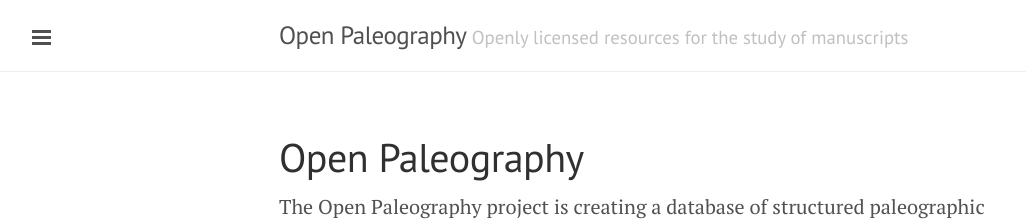
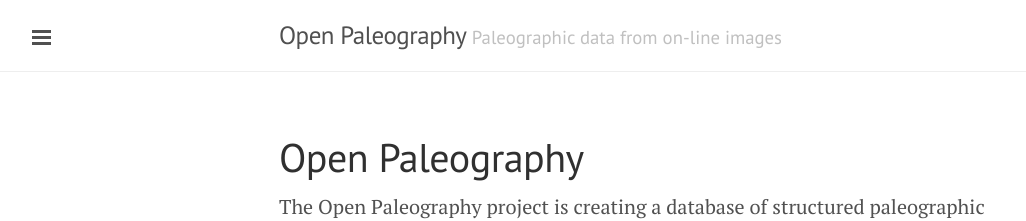
Before and after one commit to openpaleography/openpaleography.github.io, a Jekyll site: the page built from index.md, in a window 1280 px wide. Shown: the top 221 px of the page, without its empty margins (1-1027 px from the left). Built offline with Jekyll 4.4.1, drawn with Linux system fonts in a browser that asks for light colours; Markdown is read by kramdown in place of the engine named in the settings; some of the changed lines change nothing that is shown.

Commit message:
Updatetagline

```diff
--- a/_config.yml
+++ b/_config.yml
@@ -7,8 +7,8 @@ permalink:        pretty
 
 # Setup
 title:            Open Paleography
-tagline:          'Openly licensed resources for the study of manuscripts'
-description:      'Information about manuscripts illustrated by openly licensed images'
+tagline:          'Paleographic data from on-line images'
+description:      ''
 
 baseurl: 'http://openpaleography.github.io'
 
@@ -24,12 +24,9 @@ version:          0.12.0
 
 
 links:
-  - title: Sources for images
-    url: http://openmss.github.io/img_sources
+  - title: Open Manuscripts initiative
+    url: http://openmss.github.io
     external: true
-  - title: Digital manuscripts
-    url: http://openmss.github.io/mss
-    external: true
-  - title: Github source
+  - title: Github repository for this web site
     url: https://github.com/openpaleography/openpaleography.github.io
     external: true
```
